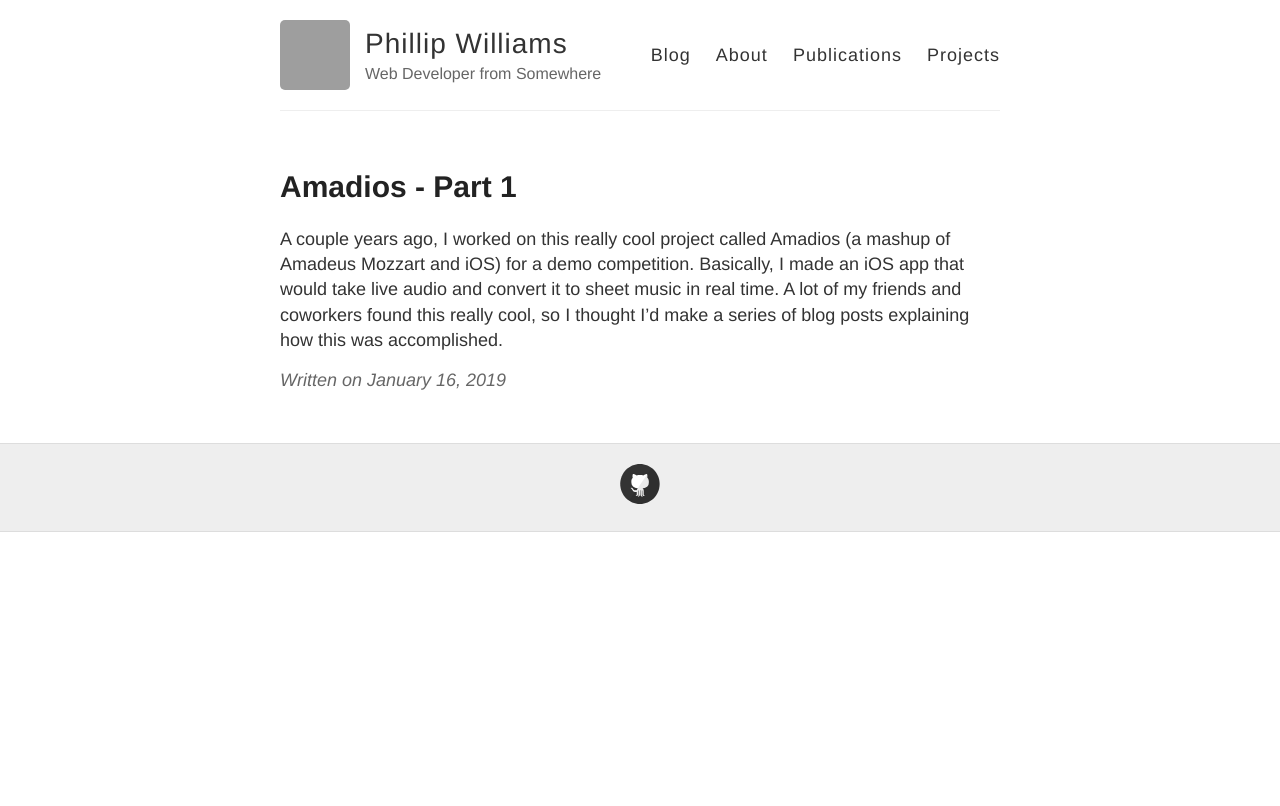
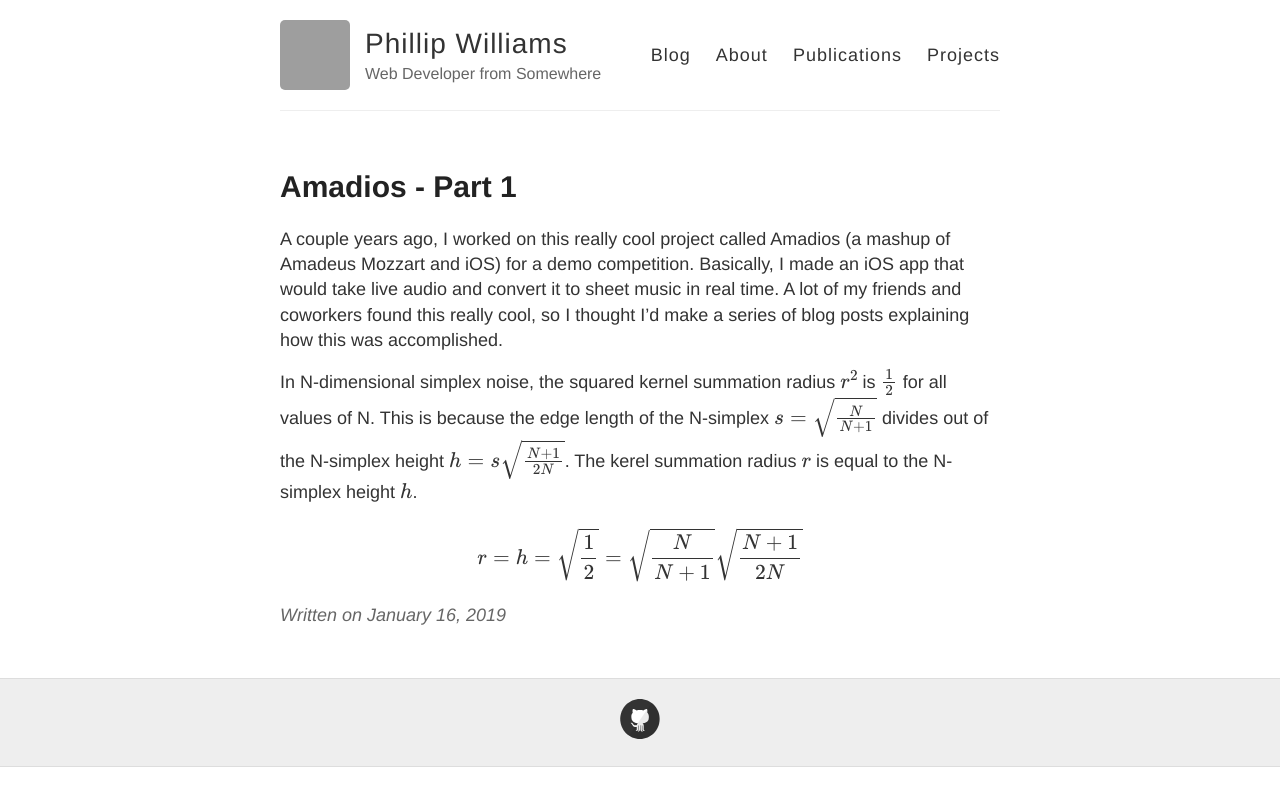
Before and after one commit to Philliams/Philliams.github.io, a Jekyll site: the page built from _posts/2019-1-16-Amadios-Part-1.md, in a window 1280 px wide. Shown: the top 806 px of the page. Built offline with Jekyll 4.4.1, drawn with Linux system fonts in a browser that asks for light colours; formulas are drawn with MathJax 3; a script that is not in the unit is left out; grey boxes are pictures that could not be loaded.

Commit message:
Added scripts for mathjax equation rendering

```diff
--- a/_layouts/post.html
+++ b/_layouts/post.html
@@ -13,5 +13,6 @@ layout: default
     Written on {{ page.date | date: "%B %e, %Y" }}
   </div>
 
+  {% include mathjax.html %}
   {% include disqus.html %}
 </article>
--- a/_posts/2019-1-16-Amadios-Part-1.md
+++ b/_posts/2019-1-16-Amadios-Part-1.md
@@ -1,6 +1,14 @@
 ---
 layout: post
 title: Amadios - Part 1
+mathjax: true
 ---
 
 A couple years ago, I worked on this really cool project called Amadios (a mashup of Amadeus Mozzart and iOS) for a demo competition. Basically, I made an iOS app that would take live audio and convert it to sheet music in real time. A lot of my friends and coworkers found this really cool, so I thought I'd make a series of blog posts explaining how this was accomplished.
+
+In N-dimensional simplex noise, the squared kernel summation radius $r^2$ is $\frac 1 2$
+for all values of N. This is because the edge length of the N-simplex $s = \sqrt {\frac {N} {N + 1}}$
+divides out of the N-simplex height $h = s \sqrt {\frac {N + 1} {2N}}$.
+The kerel summation radius $r$ is equal to the N-simplex height $h$.
+
+$$ r = h = \sqrt{\frac {1} {2}} = \sqrt{\frac {N} {N+1}} \sqrt{\frac {N+1} {2N}} $$
```
Also changed, not shown: _includes/mathjax.html (added, +22 -0 lines), about.md (+0 -4 lines), scripts/mathjax.js (added, +58 -0 lines).
